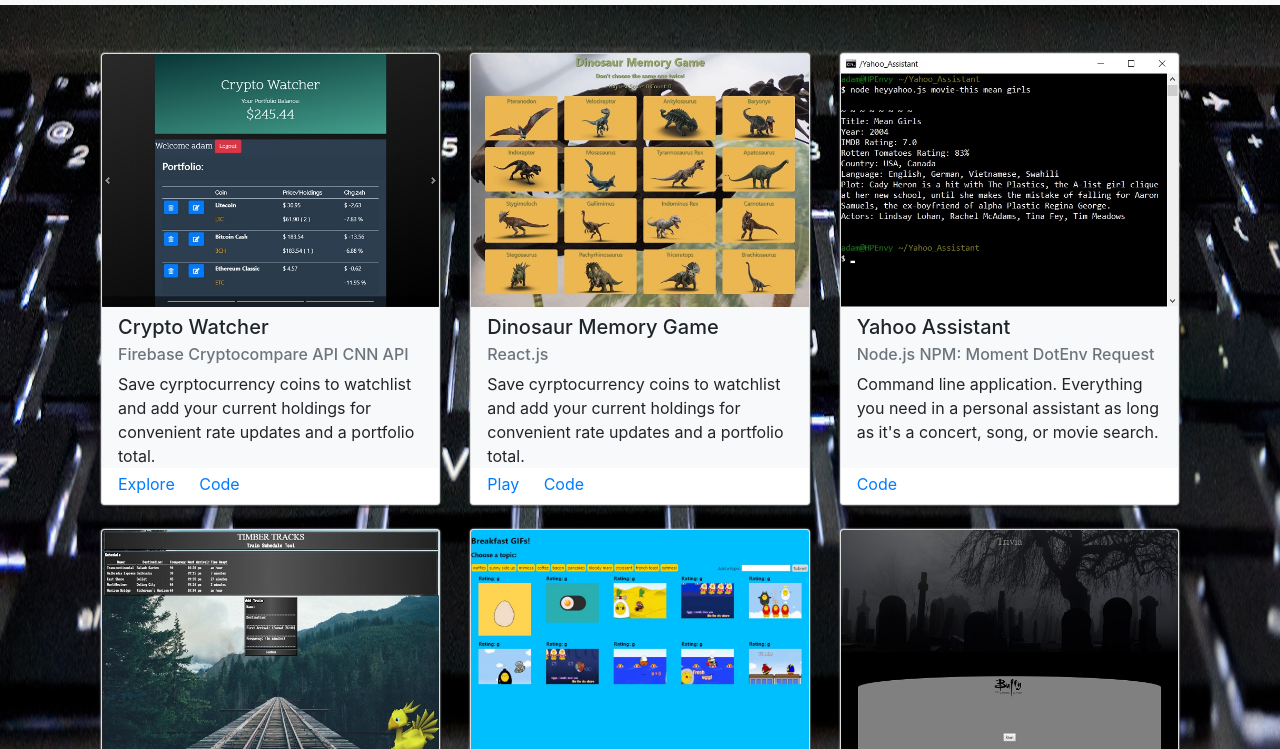
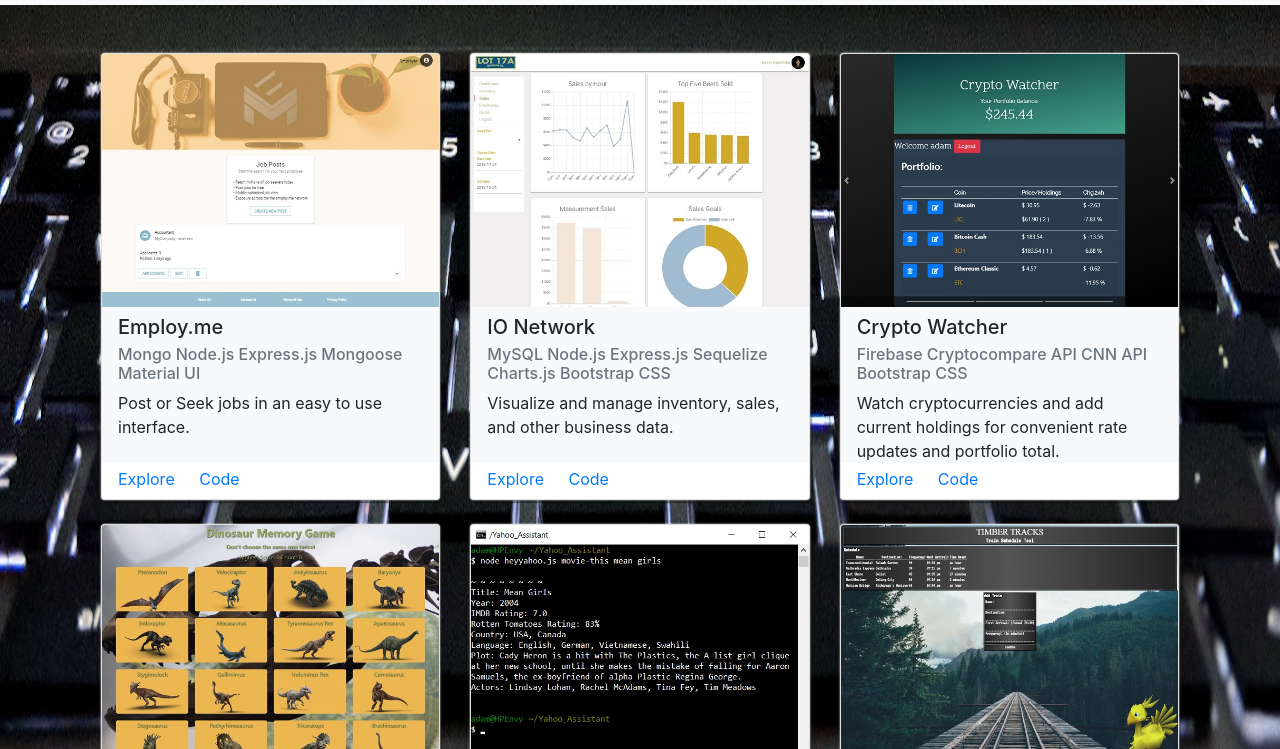
Before and after one commit to aOpenbrier/aOpenbrier.github.io, a plain HTML site: page portfolio.html in a window 1280 px wide. Shown: the part 51-800 px from the top of the page. Drawn offline with nearby package versions, Linux system fonts and the light colour scheme.

Commit message:
add ION and Employeme cards

```diff
--- a/portfolio.html
+++ b/portfolio.html
@@ -45,14 +45,44 @@
 
     <div class="container">
         <div class="row px-3 pt-5">
-            <!-- Project 1 Crypto Currency -->
+            <!-- Employ.me -->
+            <div class="col-sm-12 col-md-6 col-lg-4 d-flex mb-4">
+                <div class="card">
+                        <img class="card-img-top" src='images/th-employme.jpg' alt="Employ.me web page">
+                    <div class="card-body bg-light px-3 pt-2 pb-0">
+                        <h5 class="card-title">Employ.me</h5>
+                        <h6 class="card-subtitle text-muted mb-2">Mongo Node.js Express.js Mongoose Material&nbsp;UI </h6>
+                        <p class="card-text">Post or Seek jobs in an easy to use interface.</p>
+                    </div>
+                    <div class="card-footer bg-white border-0 px-3 pb-2 pt-1">
+                        <a href="https://ionetwork.herokuapp.com/" class="card-link">Explore</a>
+                        <a href="https://github.com/JoleenTsai/io.n/" class="card-link">Code</a>
+                    </div>
+                </div>
+            </div>
+            <!-- IO Network -->
+            <div class="col-sm-12 col-md-6 col-lg-4 d-flex mb-4">
+                <div class="card">
+                        <img class="card-img-top" src='images/th-ion.jpg' alt="Ion web page">
+                    <div class="card-body bg-light px-3 pt-2 pb-0">
+                        <h5 class="card-title">IO Network</h5>
+                        <h6 class="card-subtitle text-muted mb-2">MySQL Node.js Express.js Sequelize Charts.js Bootstrap&nbsp;CSS </h6>
+                        <p class="card-text">Visualize and manage inventory, sales, and other business data.</p>
+                    </div>
+                    <div class="card-footer bg-white border-0 px-3 pb-2 pt-1">
+                        <a href="https://ionetwork.herokuapp.com/" class="card-link">Explore</a>
+                        <a href="https://github.com/JoleenTsai/io.n/" class="card-link">Code</a>
+                    </div>
+                </div>
+            </div>
+            <!-- Crypto Watcher -->
             <div class="col-sm-12 col-md-6 col-lg-4 d-flex mb-4">
                 <div class="card">
                         <img class="card-img-top" src='images/th-cryptowatcher.jpg' alt="Crypto Watcher web page">
                     <div class="card-body bg-light px-3 pt-2 pb-0">
                         <h5 class="card-title">Crypto Watcher</h5>
-                        <h6 class="card-subtitle text-muted mb-2">Firebase Cryptocompare API CNN API</h6>
-                        <p class="card-text">Save cyrptocurrency coins to watchlist and add your current holdings for convenient rate updates and a portfolio total.</p>
+                        <h6 class="card-subtitle text-muted mb-2">Firebase Cryptocompare&nbsp;API CNN&nbsp;API Bootstrap&nbsp;CSS</h6>
+                        <p class="card-text">Watch cryptocurrencies and add current holdings for convenient rate updates and portfolio total.</p>
                     </div>
                     <div class="card-footer bg-white border-0 px-3 pb-2 pt-1">
                         <a href="https://dsgqr.github.io/Project-Cryptocurrency/" class="card-link">Explore</a>
@@ -67,7 +97,7 @@
                     <div class="card-body bg-light px-3 pt-2 pb-0">
                         <h5 class="card-title">Dinosaur Memory Game</h5>
                         <h6 class="card-subtitle text-muted mb-2">React.js</h6>
-                        <p class="card-text">Save cyrptocurrency coins to watchlist and add your current holdings for convenient rate updates and a portfolio total.</p>
+                        <p class="card-text">Challenging game with Dino-mically rendered components.</p>
                     </div>
                     <div class="card-footer bg-white border-0 px-3 pb-2 pt-1">
                         <a href="https://aopenbrier.github.io/react-memory-game/" class="card-link">Play</a>
```
